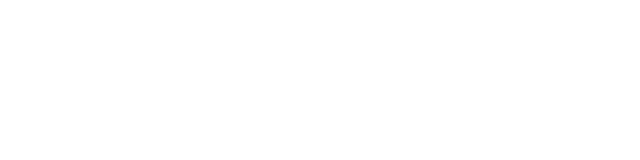
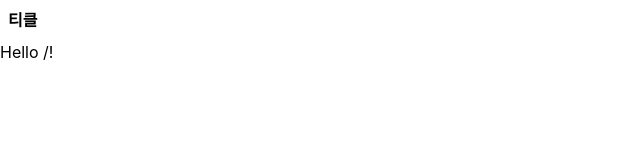
Before and after one commit to boostcampwm-2024/web21-TICLE, a React (Vite) app in the folder apps/web/: page / in a window 1280 px wide. Shown: the top 160 px of the page, without its empty margins (0-640 px from the left). Built offline with nearby package versions, Linux system fonts and the light colour scheme; a web font is replaced by a local one.

Commit message:
feat: 기본 라우팅 로직 구현

```diff
--- a/apps/web/src/App.tsx
+++ b/apps/web/src/App.tsx
@@ -1,5 +1,19 @@
+import { createRouter, RouterProvider } from '@tanstack/react-router';
+
+import { routeTree } from './routeTree.gen';
+const router = createRouter({ routeTree });
+declare module '@tanstack/react-router' {
+  interface Register {
+    router: typeof router;
+  }
+}
+
 function App() {
-  return <></>;
+  return (
+    <div>
+      <RouterProvider router={router} />
+    </div>
+  );
 }
 
 export default App;
--- /dev/null
+++ b/apps/web/src/components/common/Header.tsx
@@ -0,0 +1,14 @@
+import { Link } from '@tanstack/react-router';
+
+/**@desc router 테스트를 위해 임시 구현한 Header입니다. */
+function Header() {
+  return (
+    <div className="p-2 flex gap-2">
+      <Link to="/" className="[&.active]:font-bold">
+        티클
+      </Link>{' '}
+    </div>
+  );
+}
+
+export default Header;
--- a/apps/web/src/routeTree.gen.ts
+++ b/apps/web/src/routeTree.gen.ts
@@ -11,37 +11,61 @@
 // Import Routes
 
 import { Route as rootRoute } from './routes/__root';
+import { Route as IndexImport } from './routes/index';
 
 // Create/Update Routes
+
+const IndexRoute = IndexImport.update({
+  id: '/',
+  path: '/',
+  getParentRoute: () => rootRoute,
+} as any);
 
 // Populate the FileRoutesByPath interface
 
 declare module '@tanstack/react-router' {
-  interface FileRoutesByPath {}
+  interface FileRoutesByPath {
+    '/': {
+      id: '/';
+      path: '/';
+      fullPath: '/';
+      preLoaderRoute: typeof IndexImport;
+      parentRoute: typeof rootRoute;
+    };
+  }
 }
 
 // Create and export the route tree
 
-export interface FileRoutesByFullPath {}
+export interface FileRoutesByFullPath {
+  '/': typeof IndexRoute;
+}
 
-export interface FileRoutesByTo {}
+export interface FileRoutesByTo {
+  '/': typeof IndexRoute;
+}
 
 export interface FileRoutesById {
   __root__: typeof rootRoute;
+  '/': typeof IndexRoute;
 }
 
 export interface FileRouteTypes {
   fileRoutesByFullPath: FileRoutesByFullPath;
-  fullPaths: never;
+  fullPaths: '/';
   fileRoutesByTo: FileRoutesByTo;
-  to: never;
-  id: '__root__';
+  to: '/';
+  id: '__root__' | '/';
   fileRoutesById: FileRoutesById;
 }
 
-export interface RootRouteChildren {}
+export interface RootRouteChildren {
+  IndexRoute: typeof IndexRoute;
+}
 
-const rootRouteChildren: RootRouteChildren = {};
+const rootRouteChildren: RootRouteChildren = {
+  IndexRoute: IndexRoute,
+};
 
 export const routeTree = rootRoute
   ._addFileChildren(rootRouteChildren)
@@ -52,7 +76,12 @@ export const routeTree = rootRoute
   "routes": {
     "__root__": {
       "filePath": "__root.tsx",
-      "children": []
+      "children": [
+        "/"
+      ]
+    },
+    "/": {
+      "filePath": "index.tsx"
     }
   }
 }
--- a/apps/web/src/routes/__root.tsx
+++ b/apps/web/src/routes/__root.tsx
@@ -1,9 +1,22 @@
-import { Outlet, createRootRoute } from '@tanstack/react-router';
+import { Outlet, createRootRoute, useRouter } from '@tanstack/react-router';
+
+import Header from '@/components/common/Header';
+
+const NO_HEADER_PATHS = ['/live'];
 
 export const Route = createRootRoute({
   component: RootComponent,
 });
 
 function RootComponent() {
-  return <Outlet />;
+  const router = useRouter();
+  const currentPath = router.state.location.pathname;
+  const shouldShowHeader = !NO_HEADER_PATHS.includes(currentPath);
+
+  return (
+    <>
+      {shouldShowHeader && <Header />}
+      <Outlet />
+    </>
+  );
 }
--- /dev/null
+++ b/apps/web/src/routes/index.tsx
@@ -0,0 +1,9 @@
+import { createFileRoute } from '@tanstack/react-router';
+
+export const Route = createFileRoute('/')({
+  component: IndexPage,
+});
+
+function IndexPage() {
+  return 'Hello /!';
+}
```
